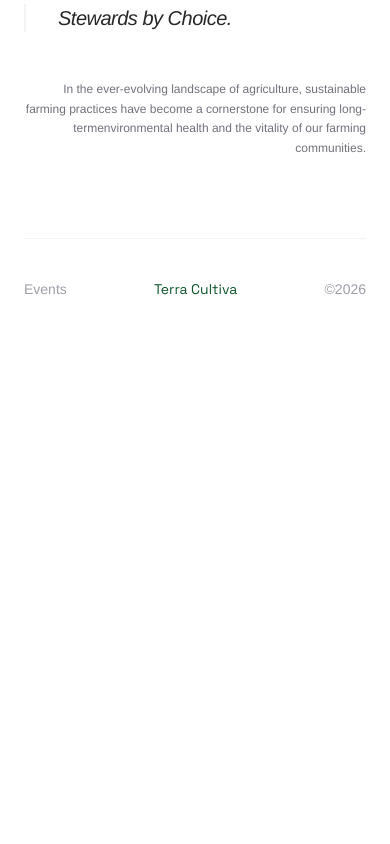
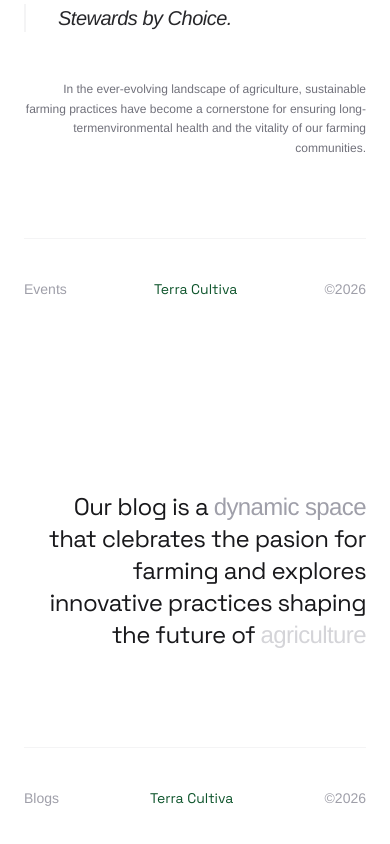
Before and after one commit to Jisap/Vite-Agency-TerraCultiva, a React (Vite) app: page / in a window 390 px wide. Shown: the part 6278-7122 px from the top of the page. Before the commit the page ends 6673 px from the top, so only its background shows below. Built offline with nearby package versions, Linux system fonts and the light colour scheme; a web font is replaced by a local one.

Commit message:
feat: Implement and integrate the new Blogs section component.

```diff
--- a/src/App.jsx
+++ b/src/App.jsx
@@ -1,4 +1,5 @@
 import About from "./components/sections/About";
+import Blogs from "./components/sections/Blogs";
 import CaseStudy from "./components/sections/CaseStudy";
 import Events from "./components/sections/Events";
 import Hero from "./components/sections/Hero";
@@ -17,6 +18,7 @@ const App = () => {
       <Services />
       <CaseStudy />
       <Events />
+      <Blogs />
     </main>
 
 
--- /dev/null
+++ b/src/components/sections/Blogs.jsx
@@ -0,0 +1,35 @@
+import { motion } from "framer-motion"
+import BottomBar from "../utils/BottomBar"
+import { categories, posts } from "../../assets/data"
+
+
+
+
+const Blogs = () => {
+  return (
+    <div id="blogs" className="bg-white py-24 overflow-hidden">
+      <div className="container mx-auto px-6 md:px-12">
+        {/* Top Header */}
+        <div className="flex justify-end mb-24">
+          <motion.h2
+            initial={{ opacity: 0, x: 20 }}
+            whileInView={{ opacity: 1, x: 0 }}
+            className="text-2xl md:text-4xl font-medium tracking-tight text-right max-w-xl text-zinc-900"
+          >
+            Our blog is a <span className="text-zinc-400">dynamic space</span> that clebrates the pasion for farming and explores innovative practices shaping the future of{" "}
+            <span className="text-zinc-300">agriculture</span>
+          </motion.h2>
+        </div>
+
+        {/* Main Content Cols */}
+
+        {/* Bottom Motto */}
+
+        {/* Technical Bottom Bar */}
+        <BottomBar title="Blogs" />
+      </div>
+    </div>
+  )
+}
+
+export default Blogs
```
